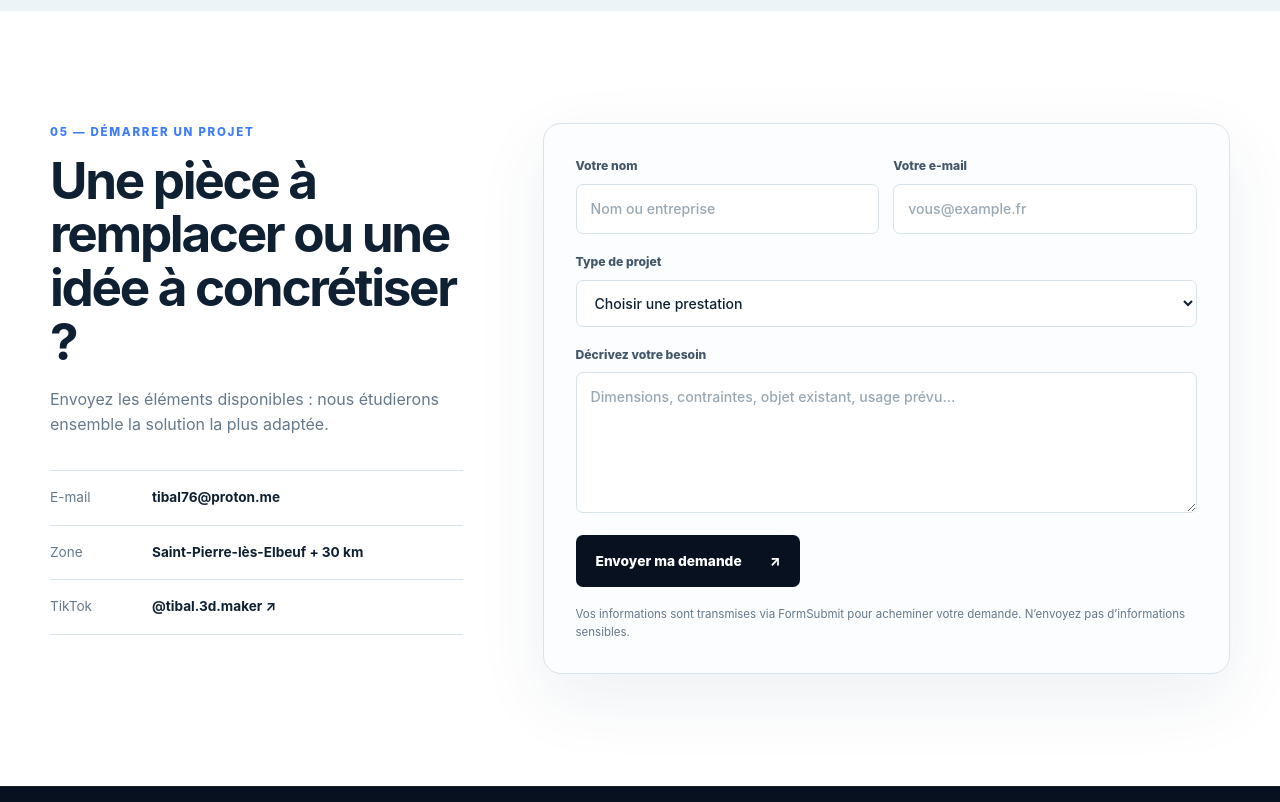
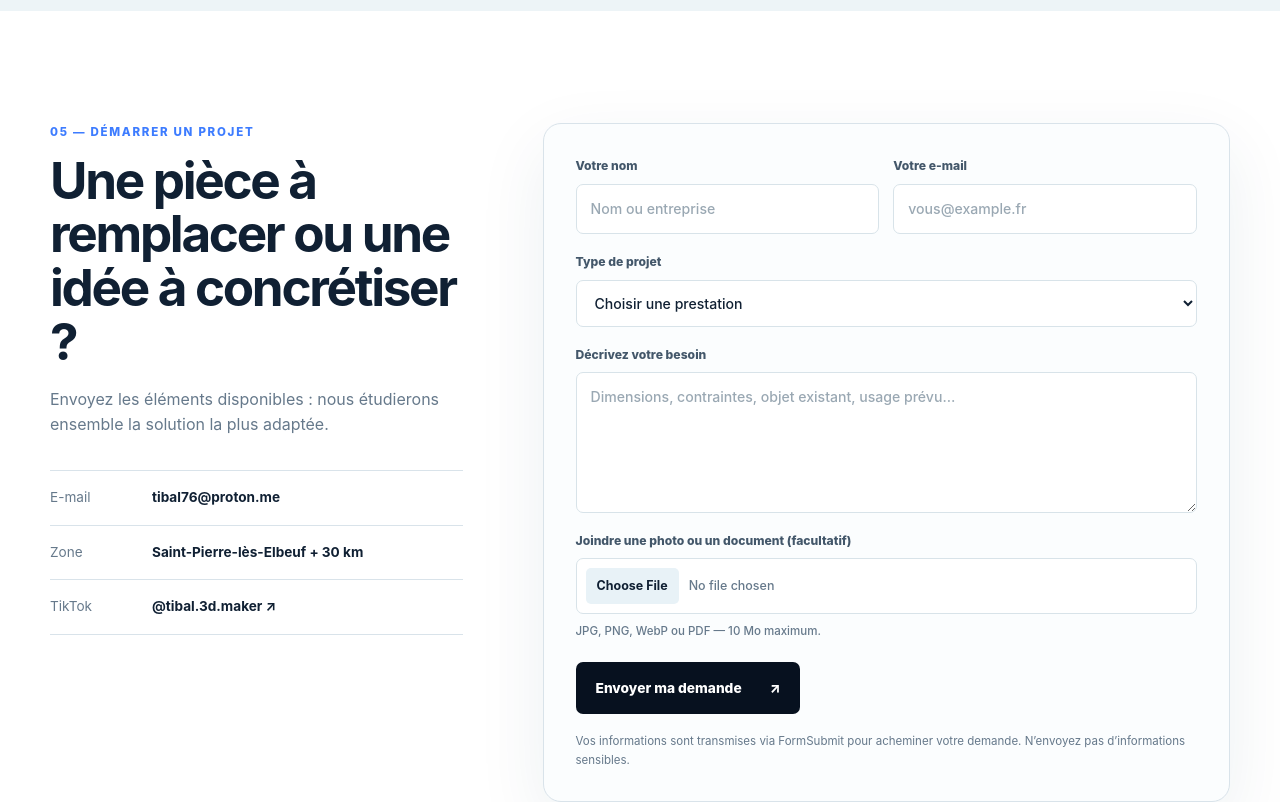
Before and after one commit to tibal76/tibal-3d-maker, a plain HTML site: page index.html in a window 1280 px wide. Shown: the part 4080-4882 px from the top of the page. Drawn offline with Linux system fonts and the light colour scheme.

Commit message:
feat: permettre l’ajout d’une pièce jointe au devis
Ajoute un champ facultatif pour joindre une photo ou un PDF au formulaire
et bloque les fichiers dépassant la limite de 10 Mo.

```diff
--- a/css/style.css
+++ b/css/style.css
@@ -941,6 +941,30 @@ textarea {
   resize: vertical;
 }
 
+.quote-form input[type="file"] {
+  padding: 9px;
+  color: var(--muted);
+  font-size: 0.78rem;
+}
+
+.quote-form input[type="file"]::file-selector-button {
+  margin-right: 10px;
+  border: 0;
+  border-radius: 5px;
+  background: #e8f2f7;
+  color: var(--text);
+  padding: 8px 11px;
+  font: inherit;
+  font-weight: 750;
+  cursor: pointer;
+}
+
+.file-note {
+  color: var(--muted);
+  font-size: 0.72rem;
+  font-weight: 500;
+}
+
 .quote-form input:focus,
 .quote-form select:focus,
 .quote-form textarea:focus {
--- a/index.html
+++ b/index.html
@@ -283,7 +283,7 @@
           </ul>
         </div>
 
-        <form class="quote-form" id="quote-form" method="POST">
+        <form class="quote-form" id="quote-form" method="POST" enctype="multipart/form-data">
           <input type="hidden" name="_subject" value="Nouvelle demande de devis — Tibal 3D Maker">
           <input class="form-honeypot" type="text" name="_honey" tabindex="-1" autocomplete="off" aria-hidden="true">
           <div class="form-row">
@@ -312,6 +312,16 @@
           <label>
             Décrivez votre besoin
             <textarea name="message" rows="5" required placeholder="Dimensions, contraintes, objet existant, usage prévu…"></textarea>
+          </label>
+          <label class="file-upload">
+            Joindre une photo ou un document (facultatif)
+            <input
+              type="file"
+              name="attachment"
+              accept=".jpg,.jpeg,.png,.webp,.pdf,image/jpeg,image/png,image/webp,application/pdf"
+              aria-describedby="attachment-note"
+            >
+            <span class="file-note" id="attachment-note">JPG, PNG, WebP ou PDF — 10 Mo maximum.</span>
           </label>
           <button class="button button-primary form-submit" type="submit">
             Envoyer ma demande
--- a/js/script.js
+++ b/js/script.js
@@ -69,6 +69,16 @@ document.addEventListener("DOMContentLoaded", () => {
         return;
       }
 
+      const attachmentInput = quoteForm.querySelector('input[type="file"]');
+      const attachment = attachmentInput.files[0];
+      if (attachment && attachment.size > 10 * 1000 * 1000) {
+        formStatus.classList.remove("notice");
+        formStatus.classList.add("error");
+        formStatus.textContent = "Le fichier dépasse la limite de 10 Mo. Choisissez un fichier plus léger.";
+        attachmentInput.focus();
+        return;
+      }
+
       const submitButton = quoteForm.querySelector('button[type="submit"]');
       submitButton.disabled = true;
       formStatus.classList.remove("error", "notice");
```
